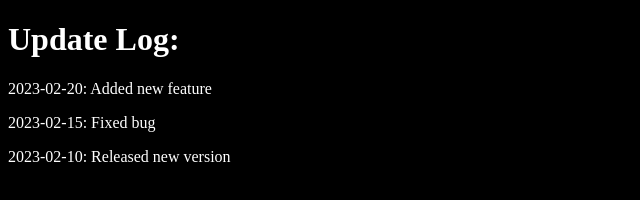
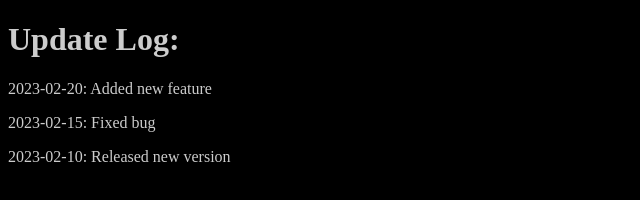
Before and after one commit to LizzyEll/billybob87343.github.io, a plain HTML site: page updateLog.html in a window 1280 px wide. Shown: the whole page, without its empty margins (0-640 px from the left). Drawn offline with Linux system fonts and the light colour scheme.

Commit message:
zzz... fixed it for a 3rd time...

```diff
--- a/updateLog.html
+++ b/updateLog.html
@@ -1,11 +1,11 @@
 <!DOCTYPE html>
 <html>
   <head>
-    <title>Message Example</title>
+    <title>Update log</title>
     <style>
       body {
         background-color: black;
-        color: white;
+        color: #CCCCCC; /* Light gray text color */
       }
     </style>
   </head>
```
